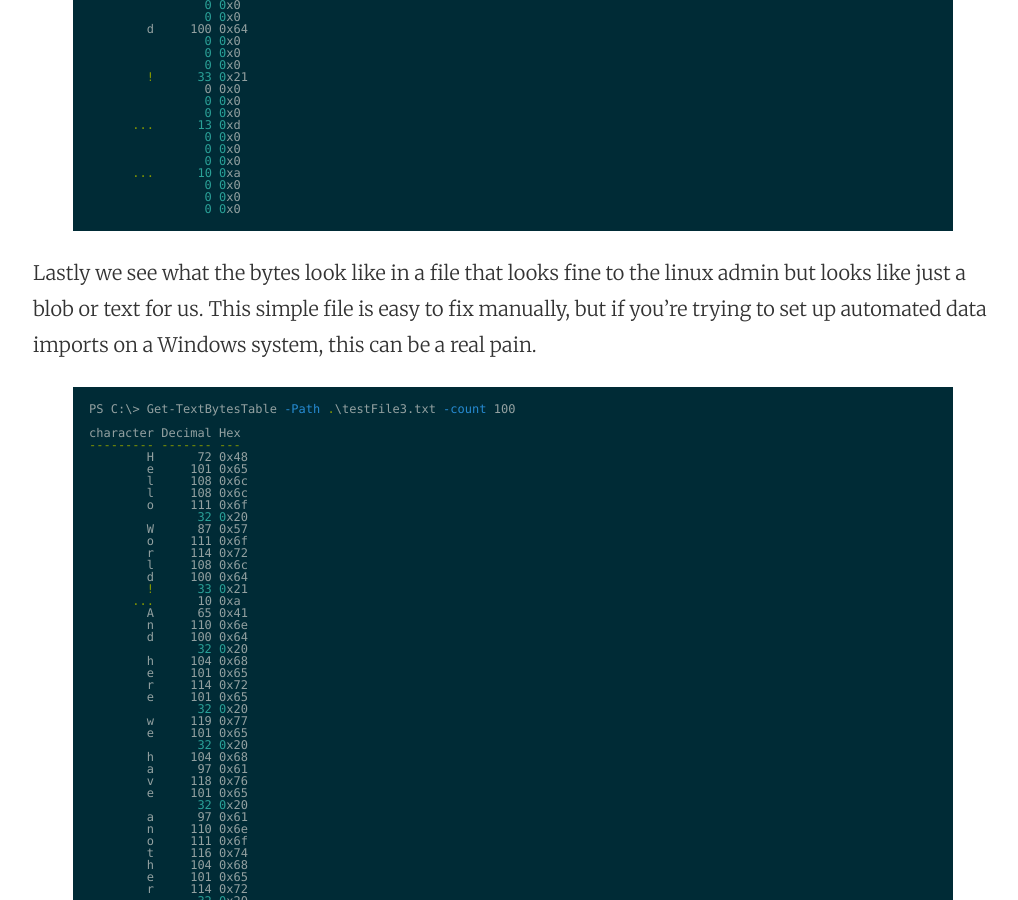
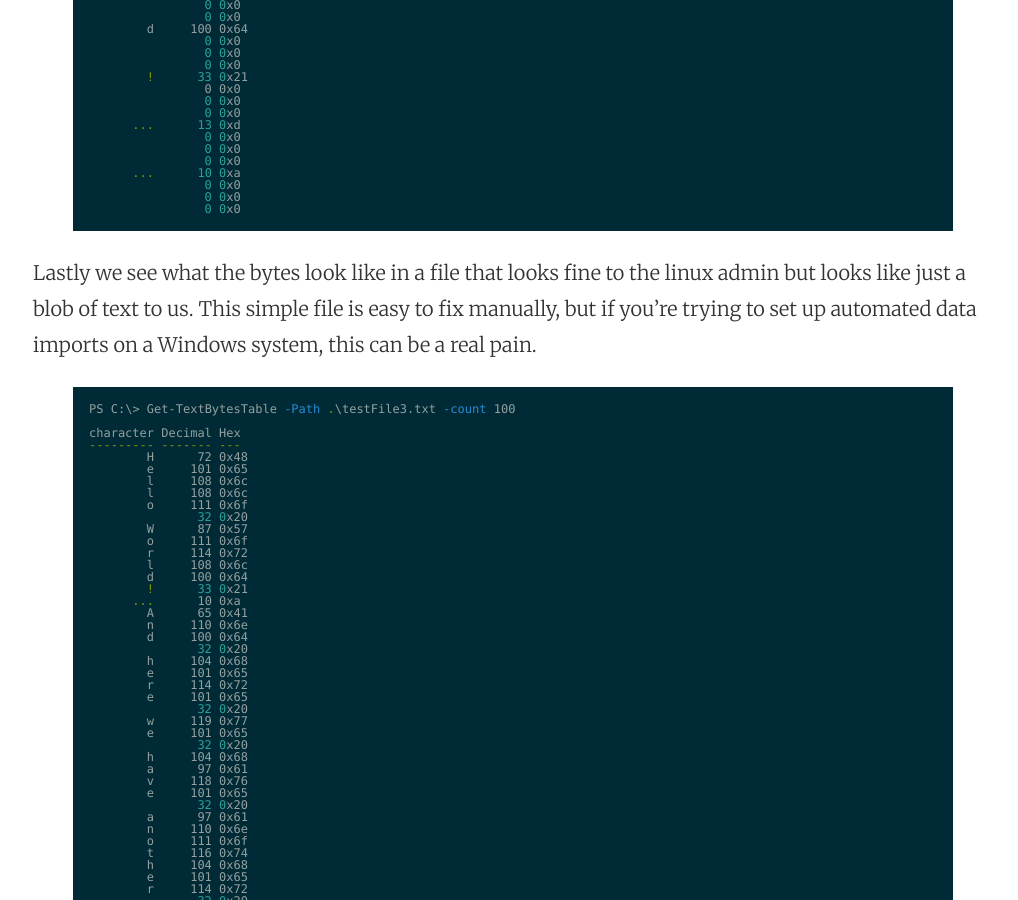
Before and after one commit to RandomNoun7/RandomNoun7.github.io, a Jekyll site: the page built from _posts/2016-02-26-file-encoding-functions.markdown, in a window 1280 px wide and 900 px high, scrolled down 3320 px. Shown: the whole window, without its empty margins (127-1145 px from the left). Built offline with Jekyll 4.4.1, drawn with Linux system fonts in a browser that asks for light colours.

Commit message:
more Content

```diff
--- a/_posts/2016-02-26-file-encoding-functions.markdown
+++ b/_posts/2016-02-26-file-encoding-functions.markdown
@@ -185,7 +185,7 @@ character Decimal Hex
                 0 0x0
 {%endhighlight%}
 
-Lastly we see what the bytes look like in a file that looks fine to the linux admin but looks like just a blob or text for us. This simple file is easy to fix manually, but if you're trying to set up automated data imports on a Windows system, this can be a real pain.
+Lastly we see what the bytes look like in a file that looks fine to the linux admin but looks like just a blob of text to us. This simple file is easy to fix manually, but if you're trying to set up automated data imports on a Windows system, this can be a real pain.
 {%highlight powershell%}
 PS C:\> Get-TextBytesTable -Path .\testFile3.txt -count 100
 
```
